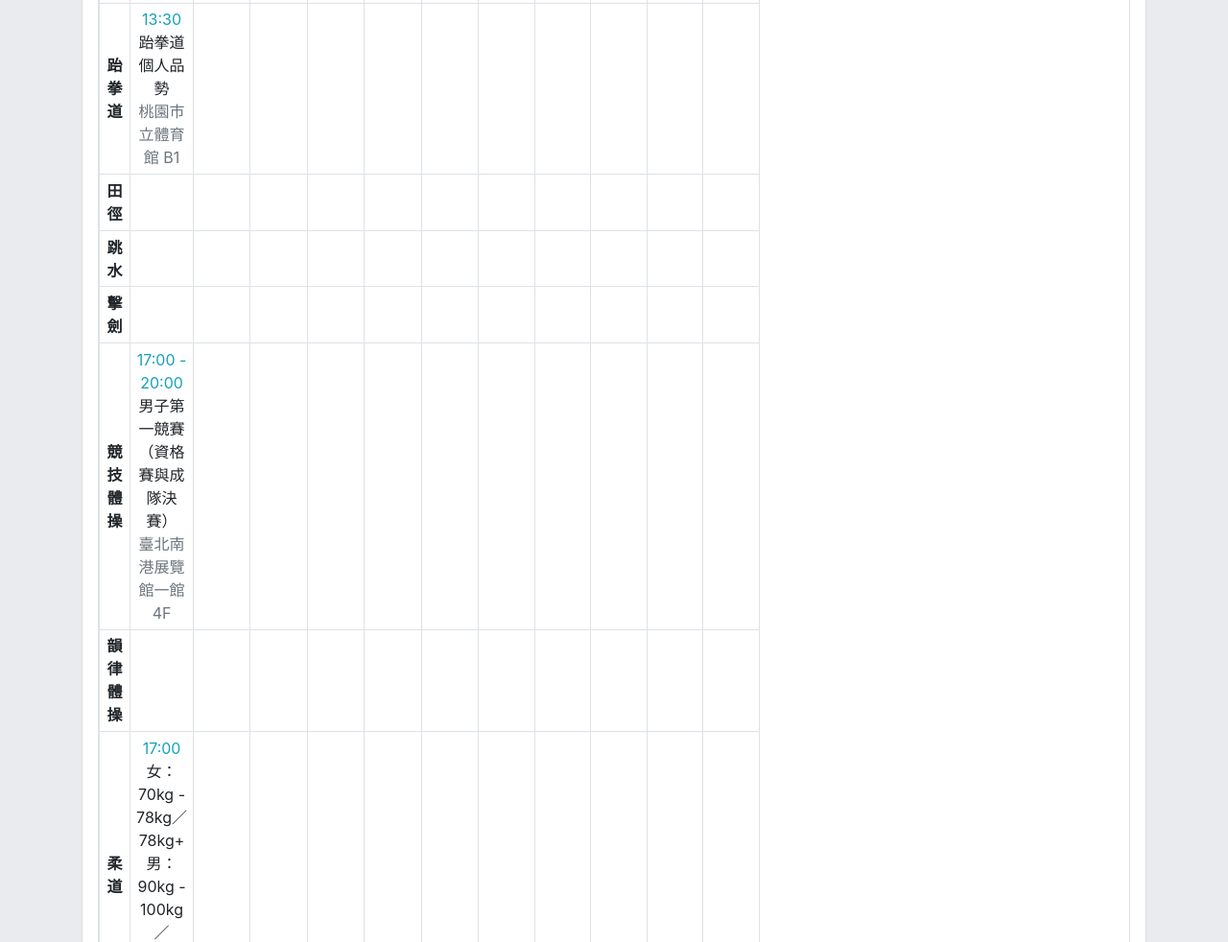
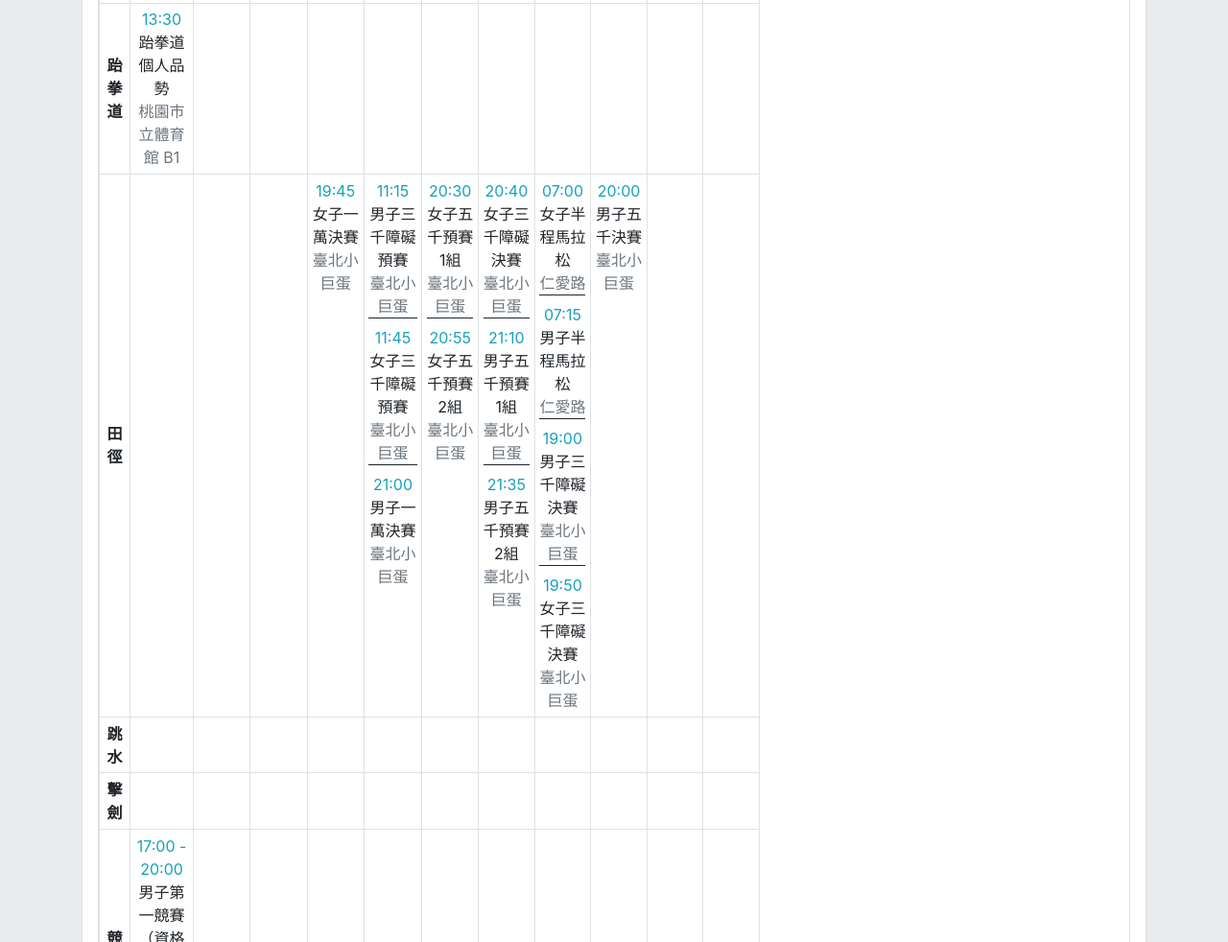
Before and after one commit to kf99916/2017universiade, a website built with webpack: page index.html in a window 1280 px wide. Shown: the part 2155-3137 px from the top of the page at 96% size. Built offline with nearby package versions, Linux system fonts and the light colour scheme.

Commit message:
Update index.html
新增田徑長距離項目

```diff
--- a/index.html
+++ b/index.html
@@ -353,12 +353,88 @@
                         <td></td>
                         <td></td>
                         <td></td>
-                        <td></td>
-                        <td></td>
-                        <td></td>
-                        <td></td>
-                        <td></td>
-                        <td></td>
+                        <td>
+                            <div>
+                                <span class="text-info">19:45</span>
+                                <br>女子一萬決賽
+                                <br><span class="text-muted">臺北小巨蛋</span>
+                            </div>
+                        </td>
+                        <td>
+                            <div>
+                                <span class="text-info">11:15</span>
+                                <br>男子三千障礙預賽
+                                <br><span class="text-muted">臺北小巨蛋</span>
+                            </div>
+                            <div>
+                                <span class="text-info">11:45</span>
+                                <br>女子三千障礙預賽
+                                <br><span class="text-muted">臺北小巨蛋</span>
+                            </div>
+                            <div>
+                                <span class="text-info">21:00</span>
+                                <br>男子一萬決賽
+                                <br><span class="text-muted">臺北小巨蛋</span>
+                            </div>
+                        </td>
+                        <td>
+                            <div>
+                                <span class="text-info">20:30</span>
+                                <br>女子五千預賽1組
+                                <br><span class="text-muted">臺北小巨蛋</span>
+                            </div>
+                            <div>
+                                <span class="text-info">20:55</span>
+                                <br>女子五千預賽2組
+                                <br><span class="text-muted">臺北小巨蛋</span>
+                            </div>
+                        </td>
+                        <td>
+                            <div>
+                                <span class="text-info">20:40</span>
+                                <br>女子三千障礙決賽
+                                <br><span class="text-muted">臺北小巨蛋</span>
+                            </div>
+                            <div>
+                                <span class="text-info">21:10</span>
+                                <br>男子五千預賽1組
+                                <br><span class="text-muted">臺北小巨蛋</span>
+                            </div>
+                            <div>
+                                <span class="text-info">21:35</span>
+                                <br>男子五千預賽2組
+                                <br><span class="text-muted">臺北小巨蛋</span>
+                            </div>
+                        </td>
+                        <td>
+                            <div>
+                                <span class="text-info">07:00</span>
+                                <br>女子半程馬拉松
+                                <br><span class="text-muted">仁愛路</span>
+                            </div>
+                            <div>
+                                <span class="text-info">07:15</span>
+                                <br>男子半程馬拉松
+                                <br><span class="text-muted">仁愛路</span>
+                            </div>
+                            <div>
+                                <span class="text-info">19:00</span>
+                                <br>男子三千障礙決賽
+                                <br><span class="text-muted">臺北小巨蛋</span>
+                            </div>
+                            <div>
+                                <span class="text-info">19:50</span>
+                                <br>女子三千障礙決賽
+                                <br><span class="text-muted">臺北小巨蛋</span>
+                            </div>
+                        </td>
+                        <td>
+                            <div>
+                                <span class="text-info">20:00</span>
+                                <br>男子五千決賽
+                                <br><span class="text-muted">臺北小巨蛋</span>
+                            </div>
+                        </td>
                         <td></td>
                         <td></td>
                     </tr>
```
